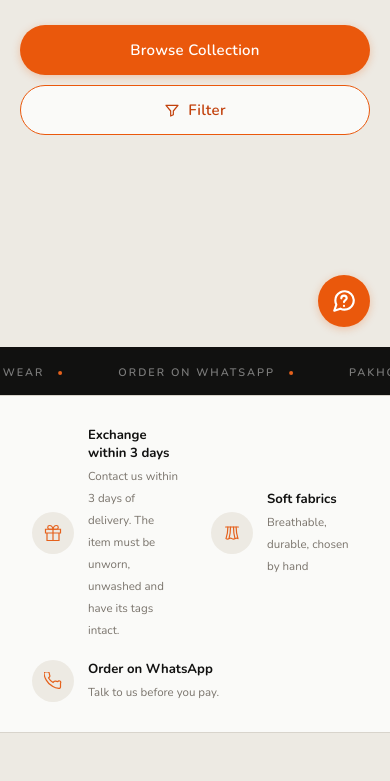
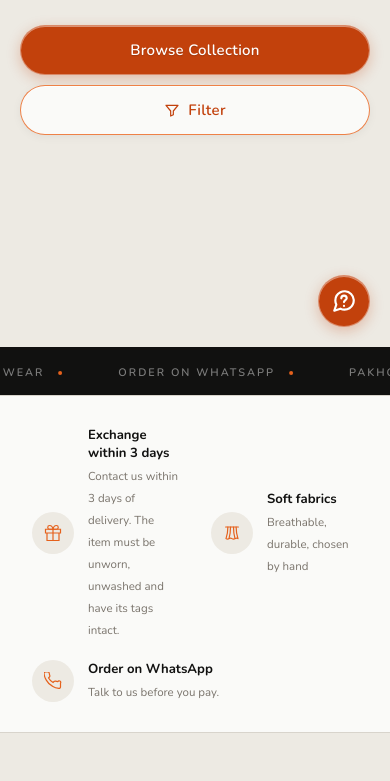
Before and after one commit to only4yousince2024-sys/o4u-catalogue, a plain HTML site: page website/index.html in a window 390 px wide. Shown: the part 497-1278 px from the top of the page. Drawn offline with nearby package versions, Linux system fonts and the light colour scheme; a web font is replaced by a local one.

Commit message:
design: frosted-glass orange buttons with solid fallbacks
Orange O4U buttons move from flat #EA580C to a frosted tint
rgba(189,62,11,0.90) with a 10px blur, white edge and top highlight;
white text measures >= 4.6:1 over white, page and cream (flat was 3.56:1).
Outline buttons become frosted white. Solid #C2410C (5.18:1) when
backdrop-filter is unsupported, under prefers-reduced-transparency, and on
low-end phones (.lite-fx). Card buttons blur only while on screen.

Co-Authored-By: Claude Opus 5.5 <noreply@anthropic.com>

```diff
--- a/website/index.html
+++ b/website/index.html
@@ -24,6 +24,11 @@
   <script src="products.js"></script>
   <!-- WhatsApp number, free-delivery threshold, help topics and ALL policy wording: config.js -->
   <script src="config.js"></script>
+  <script>
+    // Low-end phones: solid buttons instead of blur, so scrolling stays smooth.
+    try { if ((navigator.deviceMemory && navigator.deviceMemory <= 2) || (navigator.hardwareConcurrency && navigator.hardwareConcurrency <= 4))
+      document.documentElement.classList.add('lite-fx'); } catch (e) { /* keep the glass */ }
+  </script>
 
   <!--
     Images live in website/images/. Product photos are named from the Product ID
@@ -44,7 +49,7 @@
       --gray:     #7A746C;
       --light:    #D8D4CC;
       --green:    #25D366;
-      --cta:        #EA580C;   /* primary fill: O4U actions (Browse, Add to bag, Filter) */
+      --cta:        #EA580C;   /* O4U orange accents (focus rings, badges, outline edge); buttons use the glass tint */
       --cta-hover:  #C2410C;   /* hover / active */
     }
 
@@ -964,30 +969,57 @@
     .modal-wa-btn svg { width: 18px; height: 18px; }
     .modal-wa-btn:disabled { opacity: 0.5; cursor: not-allowed; transform: none; }
 
-    /* ══ CTA — flat saturated orange for O4U actions. WhatsApp green is ONLY for
-       buttons that actually open WhatsApp (.glass). No gradient on purpose. ══ */
+    /* ══ CTA — frosted orange glass for O4U actions. WhatsApp green (.glass) is ONLY for
+       buttons that actually open WhatsApp.
+       Tint rgba(189,62,11,0.90): white text stays >= 4.6:1 even over white, the page
+       colour or the cream photo backdrop (flat #EA580C was 3.56:1). Blur 10px, a thin
+       white edge and a top highlight line - no pale gradient wash.
+       Solid #C2410C (5.18:1) where blur is unsupported, transparency is reduced, or
+       the phone is low-end (.lite-fx, set in <head>). Card buttons blur only on screen. ══ */
     .btn-cta {
-      background: var(--cta); color: #fff; border: none;
-      box-shadow: 0 2px 8px rgba(234, 88, 12, 0.28);
+      background: rgba(189, 62, 11, 0.90); color: #fff;
+      -webkit-backdrop-filter: blur(10px) saturate(160%);
+      backdrop-filter: blur(10px) saturate(160%);
+      border: 1px solid rgba(255, 255, 255, 0.38);
+      box-shadow: 0 4px 14px rgba(189, 62, 11, 0.28), inset 0 1px 0 rgba(255, 255, 255, 0.42);
+      text-shadow: 0 1px 1px rgba(0, 0, 0, 0.18);
       font-size: 15px; font-weight: 600;
       transition: background 0.15s, transform 0.15s;
     }
-    .btn-cta:hover, .btn-cta:active { background: var(--cta-hover); }
+    .btn-cta:hover, .btn-cta:active { background: rgba(160, 52, 9, 0.92); }
     .btn-cta:focus-visible { outline-color: var(--black); }
     .btn-cta svg { display: block; }   /* icon sits on the label's line box, not the baseline gap */
-    /* secondary: same orange family, outline — never competes with the primary */
+    /* secondary: frosted white with the orange edge — never competes with the primary */
     .btn-cta-outline {
-      background: var(--white); color: var(--cta-hover); border: 1.5px solid var(--cta);
+      background: rgba(255, 255, 255, 0.62); color: var(--cta-hover);
+      -webkit-backdrop-filter: blur(10px) saturate(140%);
+      backdrop-filter: blur(10px) saturate(140%);
+      border: 1.5px solid rgba(234, 88, 12, 0.75);
+      box-shadow: inset 0 1px 0 rgba(255, 255, 255, 0.75), 0 2px 10px rgba(0, 0, 0, 0.05);
       transition: background 0.15s, color 0.15s;
     }
-    .btn-cta-outline:hover { background: var(--cta); color: #fff; }
+    .btn-cta-outline:hover { background: rgba(189, 62, 11, 0.90); color: #fff; }
+    /* card buttons: blur only while the card is on screen (keeps scrolling smooth) */
+    .pcard .btn-cta { -webkit-backdrop-filter: none; backdrop-filter: none; }
+    .pcard.in-view .btn-cta { -webkit-backdrop-filter: blur(10px) saturate(160%); backdrop-filter: blur(10px) saturate(160%); }
+    /* solid fallbacks */
+    @supports not ((backdrop-filter: blur(1px)) or (-webkit-backdrop-filter: blur(1px))) {
+      .btn-cta, .pcard.in-view .btn-cta { background: #C2410C; }
+      .btn-cta-outline { background: var(--white); }
+    }
+    @media (prefers-reduced-transparency: reduce) {
+      .btn-cta, .pcard.in-view .btn-cta { background: #C2410C; -webkit-backdrop-filter: none; backdrop-filter: none; }
+      .btn-cta-outline { background: var(--white); -webkit-backdrop-filter: none; backdrop-filter: none; }
+    }
+    .lite-fx .btn-cta, .lite-fx .pcard.in-view .btn-cta { background: #C2410C; -webkit-backdrop-filter: none; backdrop-filter: none; }
+    .lite-fx .btn-cta-outline { background: var(--white); -webkit-backdrop-filter: none; backdrop-filter: none; }
     .btn-hero {
       display: inline-flex; align-items: center; justify-content: center; gap: 8px;
       text-decoration: none; cursor: pointer; letter-spacing: 0.3px;
       padding: 14px 30px; border-radius: 50px; font-family: 'Nunito', sans-serif;
     }
     .btn-hero:hover { transform: translateY(-2px); }
-    .btn-hero.btn-cta { border: 1.5px solid transparent; }   /* same height as the outline button */
+    .btn-hero.btn-cta { border: 1.5px solid rgba(255, 255, 255, 0.38); }   /* same height as the outline button */
 
     .modal-note { text-align: center; font-size: 0.7rem; color: var(--gray); margin-top: 10px; }
     .size-hint { font-size: 0.72rem; color: var(--orange); font-weight: 600; margin: -12px 0 16px; display: none; }
```
Also changed, not shown: 1 other file.
